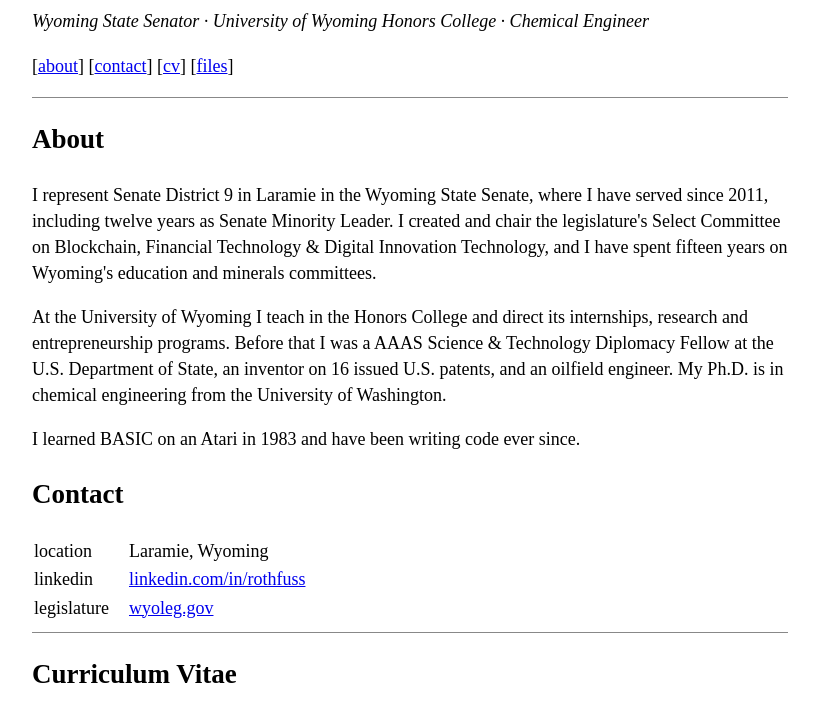
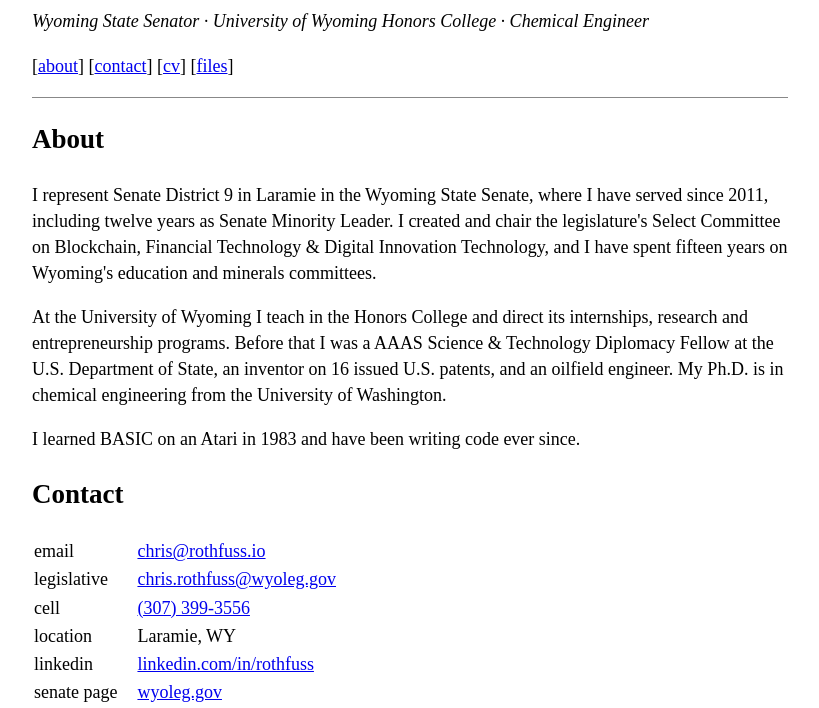
Before and after one commit to rothfuss/rothfuss-io, a plain HTML site: page index.html in a window 1280 px wide. Shown: the part 92-800 px from the top of the page, without its empty margins (230-1049 px from the left). Drawn offline with Linux system fonts and the light colour scheme.

Commit message:
Add contact details and public CV PDF
Co-Authored-By: Claude Opus 5.5 <noreply@anthropic.com>
Claude-Session: https://claude.ai/code/session_01SKQQCAzzqCia4GpDjvR9VC

```diff
--- a/index.html
+++ b/index.html
@@ -40,14 +40,18 @@ I learned BASIC on an Atari in 1983 and have been writing code ever since.
 
 <h2 id="contact">Contact</h2>
 <table>
-<tr><td>location</td><td>Laramie, Wyoming</td></tr>
+<tr><td>email</td><td><a href="mailto:chris@rothfuss.io">chris@rothfuss.io</a></td></tr>
+<tr><td>legislative</td><td><a href="mailto:chris.rothfuss@wyoleg.gov">chris.rothfuss@wyoleg.gov</a></td></tr>
+<tr><td>cell</td><td><a href="tel:+13073993556">(307) 399-3556</a></td></tr>
+<tr><td>location</td><td>Laramie, WY</td></tr>
 <tr><td>linkedin</td><td><a href="https://www.linkedin.com/in/rothfuss">linkedin.com/in/rothfuss</a></td></tr>
-<tr><td>legislature</td><td><a href="http://www.wyoleg.gov/Legislators/2026/S/1971">wyoleg.gov</a></td></tr>
+<tr><td>senate page</td><td><a href="http://www.wyoleg.gov/Legislators/2026/S/1971">wyoleg.gov</a></td></tr>
 </table>
 
 <hr>
 
 <h2 id="cv">Curriculum Vitae</h2>
+<p>[<a href="files/rothfuss_cv.pdf">download CV as PDF</a>]</p>
 <p>
 [<a href="#education">education</a>]
 [<a href="#experience">experience</a>]
@@ -626,6 +630,11 @@ Carbonous Residue as an Asphalt Modifier.&rdquo; <i>Polymer Recycling</i>, Vol.
 <!-- ============================================================ -->
 <h2 id="files">Files</h2>
 
+<p><b>CV</b></p>
+<ul>
+<li><a href="files/rothfuss_cv.pdf">rothfuss_cv.pdf</a> &mdash; full CV, October 2026 (390 KB)</li>
+</ul>
+
 <p><b>Dissertation &amp; papers</b></p>
 <ul>
 <li><a href="files/rothfuss_dissertation_2002.pdf">rothfuss_dissertation_2002.pdf</a> &mdash; Ph.D. dissertation, University of Washington (8.6 MB)</li>
```
Also changed, not shown: 1 other file.
